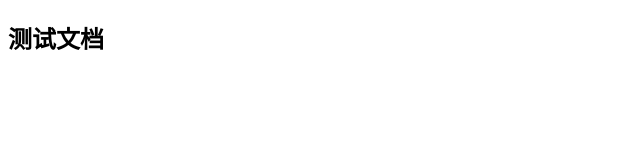
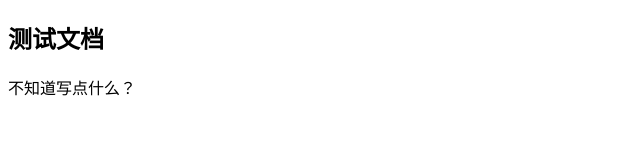
Before and after one commit to tulevaisuus/yangtest, a plain HTML site: page index.html in a window 1280 px wide. Shown: the whole page, without its empty margins (0-640 px from the left). Drawn offline with Linux system fonts and the light colour scheme.

Commit message:
Update index.html
更新了内容

```diff
--- a/index.html
+++ b/index.html
@@ -9,5 +9,6 @@
 </head>
 <body>
     <h2>测试文档</h2>
+    <p>不知道写点什么？</p>
 </body>
 </html>
```
